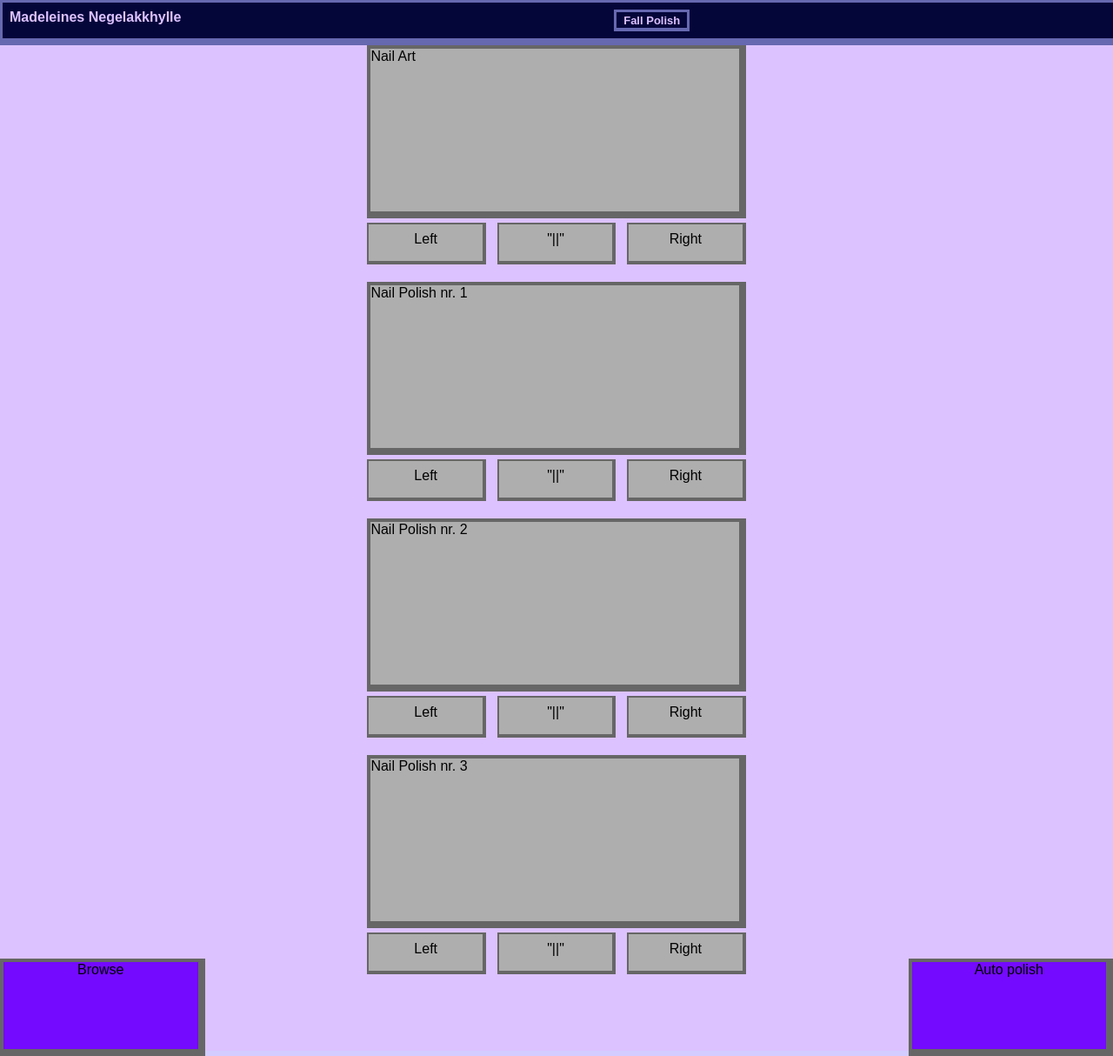
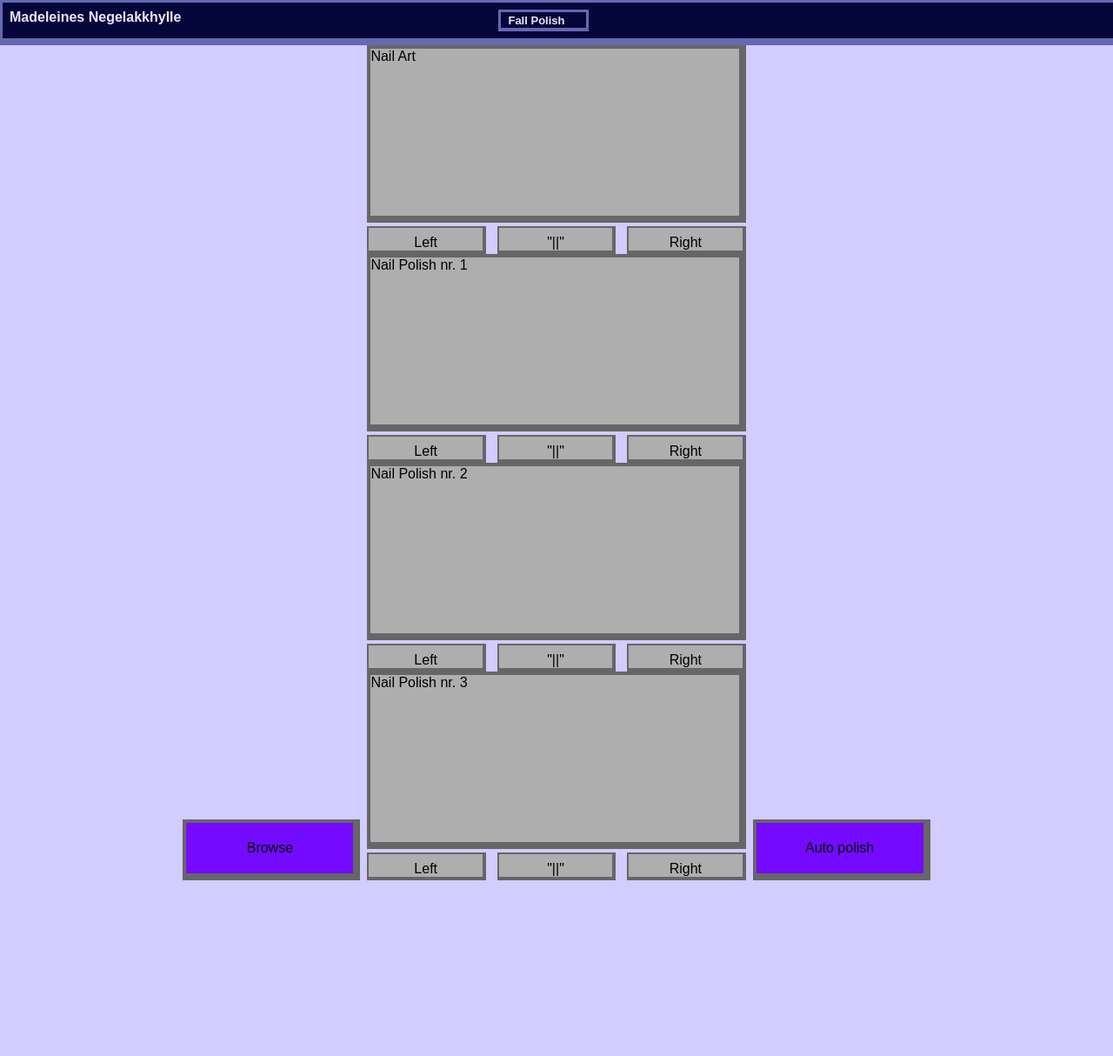
Before and after one commit to Madelelo/polishpicker, a Svelte app in the folder site/: page / in a window 1280 px wide. Shown: the top 1214 px of the page at 87% size. After the commit the page ends 1012 px from the top, so only its background shows below. Built offline with nearby package versions, Linux system fonts and the light colour scheme; a web font is replaced by a local one.

Commit message:
edited css for polishpicker views

```diff
--- a/site/src/components/PolishPickerBox.svelte
+++ b/site/src/components/PolishPickerBox.svelte
@@ -4,7 +4,6 @@
 
 <div class="picker-box">
   <div class="picker-view">{title}</div>
-
   <div class="picker-buttons">
     <div class="picker-button">Left</div>
     <div class="picker-button">"||"</div>
@@ -15,7 +14,7 @@
 <style>
   .picker-box {
     display: flex;
-    justify-content: space-between;
+    justify-content: center;
     flex-direction: column;
 
     width: 34vw;
@@ -25,13 +24,12 @@
     display: flex;
     justify-content: space-between;
     width: 100%;
-    height: 15%;
+    padding: 0.25rem 0 0 0;
   }
   .picker-button {
     text-align: center;
     background-color: #aeaeae;
 
-    height: 95%;
     width: 30%;
     padding-top: 0.5rem;
 
@@ -46,6 +44,8 @@
     border-width: 0.25rem 0.5rem 0.5rem 0.25rem;
     border-color: #666666;
 
-    height: 78%;
+    padding: 0 0 0.25rem 0;
+
+    height: 100%;
   }
 </style>
--- a/site/src/components/PolishPickerPage.svelte
+++ b/site/src/components/PolishPickerPage.svelte
@@ -2,44 +2,37 @@
   import PolishPickerBox from "./PolishPickerBox.svelte";
 </script>
 
-<div>
-  <PolishPickerBox title={"Nail Art"} />
-  <PolishPickerBox title={"Nail Polish nr. 1"} />
-  <PolishPickerBox title={"Nail Polish nr. 2"} />
-  <PolishPickerBox title={"Nail Polish nr. 3"} />
-</div>
 <div class="picker-menu">
-  <div class="picker-button">Browse</div>
-  <div />
-  <div class="picker-button">Auto polish</div>
+  <div class="picker-button" id="left">Browse</div>
+
+  <div class="picker-main-content">
+    <PolishPickerBox title={"Nail Art"} />
+    <PolishPickerBox title={"Nail Polish nr. 1"} />
+    <PolishPickerBox title={"Nail Polish nr. 2"} />
+    <PolishPickerBox title={"Nail Polish nr. 3"} />
+  </div>
+  <div class="picker-button" id="right">Auto polish</div>
 </div>
 
 <style>
-  div {
-    display: flex;
-    flex-direction: column;
-    align-items: center;
-    gap: 2rem;
-
-    background-color: #dcc2ff;
-    width: 100vw;
-  }
   .picker-menu {
     display: flex;
     flex-direction: row;
-    justify-content: space-between;
-
-    height: 100px;
+    justify-content: center;
+  }
+  .picker-main-content {
+    padding: 0 0.5rem;
   }
   .picker-button {
+    align-self: flex-end;
+    justify-self: flex-end;
     text-align: center;
     background-color: #740aff;
 
     border-style: solid;
     border-width: 0.25rem 0.5rem 0.5rem 0.25rem;
     border-color: #666666;
-
-    height: 100%;
-    width: 30%;
+    width: 15%;
+    padding: 20px 0;
   }
 </style>
--- a/site/src/components/navbar.svelte
+++ b/site/src/components/navbar.svelte
@@ -3,15 +3,14 @@
 </script>
 
 <div class="navbar">
-  <h2>Madeleines Negelakkhylle</h2>
-  <div class="box"><h3>{season} Polish</h3></div>
-  <div />
+  <div class="container"><h2>Madeleines Negelakkhylle</h2></div>
+  <div class="container"><div class="box"><h3>{season} Polish</h3></div></div>
+  <div class="container" />
 </div>
 
 <style>
   .navbar {
     display: flex;
-    justify-content: space-between;
     background: #04063a;
     width: 100%;
     padding: 0.5rem;
@@ -20,20 +19,26 @@
     border-bottom-width: 0.5rem;
     border-color: #6668b0;
   }
+  .container {
+    width: 32vw;
+  }
   .box {
+    margin: auto;
     border-style: solid;
     border-bottom-width: 0.25rem;
     border-color: #6668b0;
     padding: 0.1rem 0.5rem;
+    width: 20%;
   }
+
   h2 {
-    font-weight: bold;
+    font-weight: bolder;
     font-size: medium;
-    color: #dcc2ff;
+    color: #eee4fa;
   }
   h3 {
-    font-weight: bold;
+    font-weight: bolder;
     font-size: small;
-    color: #dcc2ff;
+    color: #eee4fa;
   }
 </style>
```
